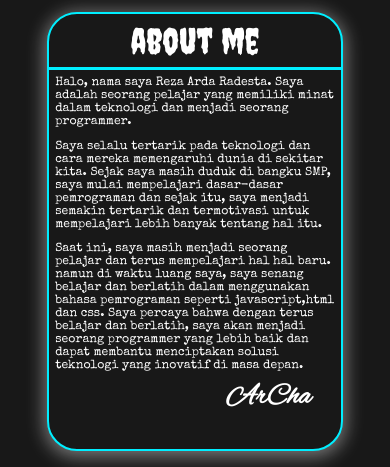
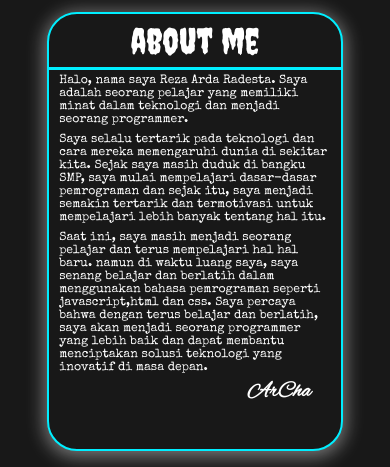
Before and after one commit to RezaArda/RezaArda.github.io, a plain HTML site: page index.html in a window 390 px wide. Shown: the part 1077-1544 px from the top of the page. Drawn offline with nearby package versions, Linux system fonts and the light colour scheme; a web font is replaced by a local one.

Commit message:
Add files via upload

```diff
--- a/style.css
+++ b/style.css
@@ -357,11 +357,11 @@ body {
 
   .about-content .about-tulisan p {
     font-size: 1.7rem;
-    padding: 0.8rem;
+    padding: 0.5rem 0.8em;
   }
 
   .about-content .about-tulisan h2 {
-    font-size: 4rem;
-    padding-top: 0.1rem;
+    font-size: 3rem;
+    padding-top: 0%;
   }
 }
```
